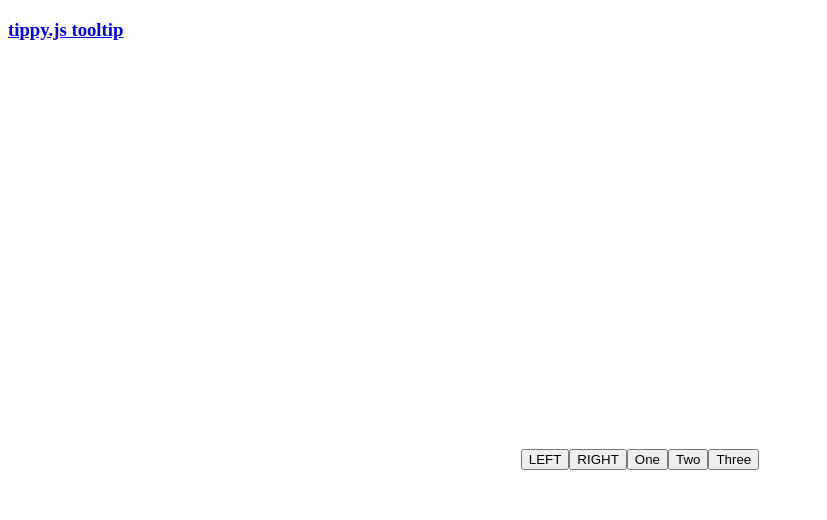
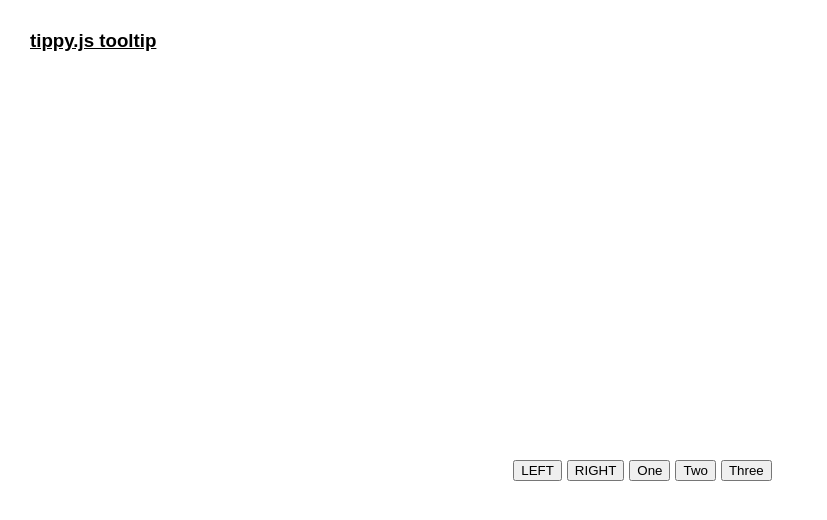
Before and after one commit to rolandjlevy/js-tooltip-from-tippy.js-library, a plain HTML site: page index.html in a window 1280 px wide. Shown: the whole page, without its empty margins (0-827 px from the left). Drawn offline with nearby package versions, Linux system fonts and the light colour scheme.

Commit message:
Added readme

```diff
--- a/index.html
+++ b/index.html
@@ -7,11 +7,11 @@
     <link href="style.css" rel="stylesheet" type="text/css" />
   </head>
   <body>
-    <header><h3><a href="https://atomiks.github.io/tippyjs/">tippy.js tooltip</a></h3></header>
+    <header><h3><a href="https://atomiks.github.io/tippyjs/" target="_blank">tippy.js tooltip</a></h3></header>
     <main>
       <section>
-        <button id="left">LEFT</button>
-        <button id="right">RIGHT</button>
+        <button class="custom-left">LEFT</button>
+        <button class="custom-right">RIGHT</button>
       </section>
       <section>
         <button class="btn" data-template="one">One</button>
--- a/script.js
+++ b/script.js
@@ -1,4 +1,4 @@
-tippy('#left', {
+tippy('.custom-left', {
   placement: 'top',
   animation: 'fade',
   theme: 'material',
@@ -7,7 +7,7 @@ tippy('#left', {
   maxWidth: 200,
 });
 
-tippy('#right', {
+tippy('.custom-right', {
   placement: 'top',
   animation: 'fade',
   theme: 'material',
--- a/style.css
+++ b/style.css
@@ -1,3 +1,8 @@
+body {
+  font-family: Arial, Helvetica, sans-serif;
+  margin: 30px;
+}
+
 main {
   display: flex;
   align-items: center;
@@ -10,6 +15,18 @@ main {
   font-size: 0.875rem;
 }
 
+.btn, .custom-left, .custom-right {
+  margin-left: 5px;
+}
+
 section {
   display: flex;
 }
+
+a {
+  color: #000;
+  text-decoration: underline;
+}
+a:hover {
+  text-decoration: none;
+}
```
Also changed, not shown: 1 other file.
